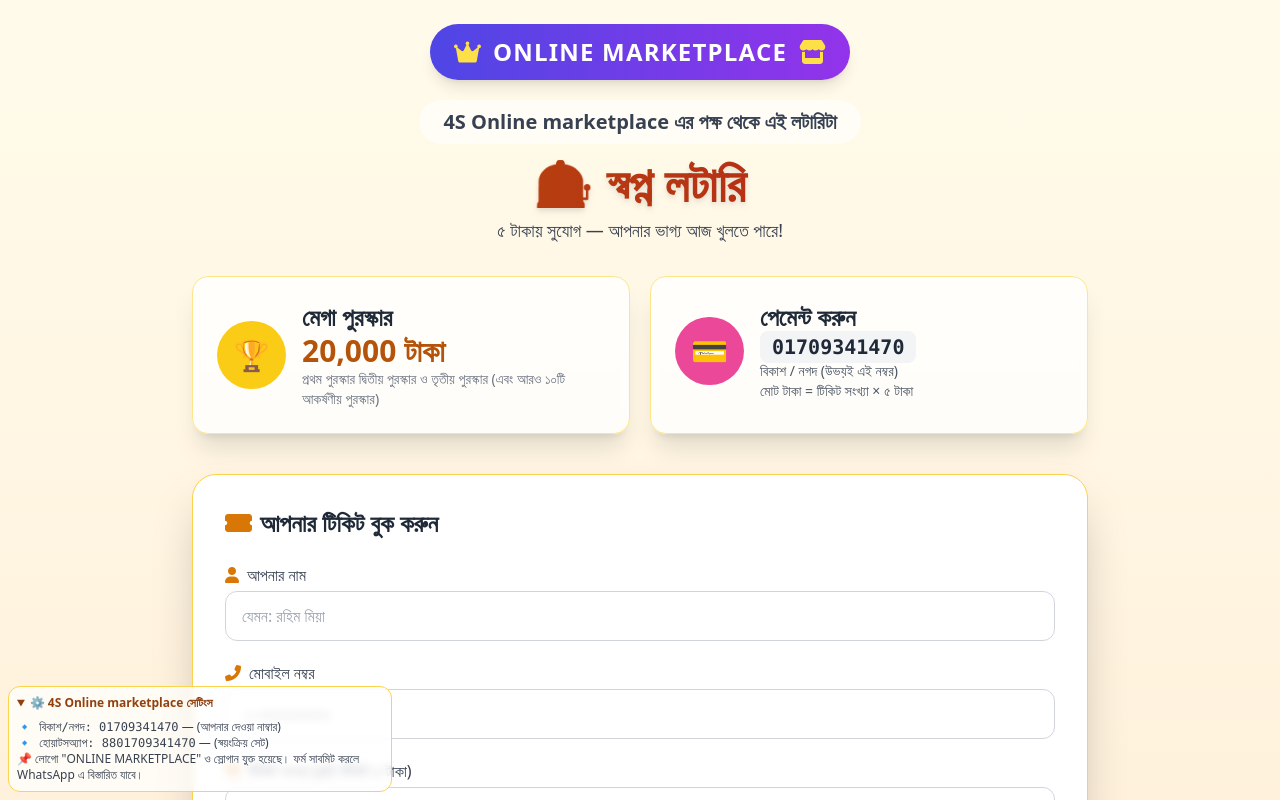
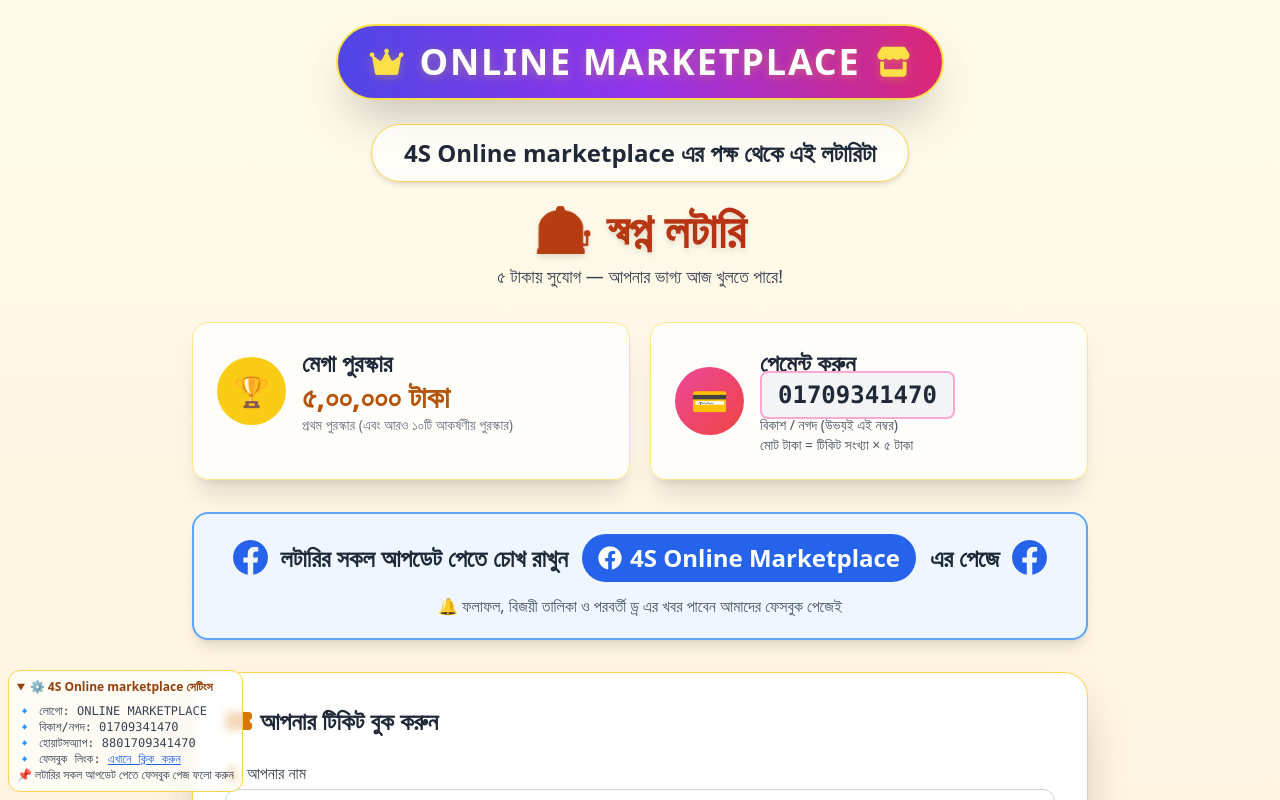
Before and after one commit to namealaddin170-dot/dream-lottery, a plain HTML site: page index.html in a window 1280 px wide. Both pictures are taken after a click on the heading "⚙️ 4S Online marketplace সেটিংস". Shown: the top 800 px of the page. Drawn offline with nearby package versions, Linux system fonts and the light colour scheme.

Commit message:
Update index.html

```diff
--- a/index.html
+++ b/index.html
@@ -12,6 +12,9 @@
     .card-hover { transition: all 0.2s ease; }
     .card-hover:hover { transform: translateY(-3px); box-shadow: 0 20px 25px -5px rgba(0,0,0,0.1), 0 10px 10px -5px rgba(0,0,0,0.02); }
     .tracking-id { font-family: 'Courier New', monospace; letter-spacing: 1px; }
+    .logo-glow {
+      text-shadow: 0 2px 10px rgba(255,215,0,0.3);
+    }
   </style>
 </head>
 <body class="bg-gradient-to-b from-amber-50 to-orange-100 min-h-screen flex items-start justify-center p-4 md:p-6">
@@ -21,55 +24,71 @@
 
     <!-- header with logo and slogan -->
     <div class="text-center mb-8">
-      <!-- logo display -->
-      <div class="flex justify-center mb-3">
-        <div class="bg-gradient-to-r from-indigo-600 to-purple-600 text-white font-bold py-3 px-6 rounded-full inline-flex items-center gap-3 shadow-lg">
-          <i class="fas fa-crown text-yellow-300 text-2xl"></i>
-          <span class="text-2xl tracking-wider">ONLINE MARKETPLACE</span>
-          <i class="fas fa-store text-yellow-300 text-2xl"></i>
+      <!-- logo display - more prominent now -->
+      <div class="flex justify-center mb-4">
+        <div class="bg-gradient-to-r from-indigo-600 via-purple-600 to-pink-600 text-white font-black py-4 px-8 rounded-full inline-flex items-center gap-4 shadow-2xl border-2 border-yellow-300 logo-glow">
+          <i class="fas fa-crown text-yellow-300 text-3xl"></i>
+          <span class="text-3xl md:text-4xl tracking-wider">ONLINE MARKETPLACE</span>
+          <i class="fas fa-store text-yellow-300 text-3xl"></i>
         </div>
       </div>
-      <!-- slogan -->
-      <p class="text-xl text-gray-700 font-semibold mt-2 bg-white/60 inline-block px-6 py-2 rounded-full backdrop-blur-sm">
+      <!-- slogan with 4S -->
+      <p class="text-xl md:text-2xl text-gray-800 font-bold mt-2 bg-white/70 inline-block px-8 py-3 rounded-full backdrop-blur-sm shadow-md border border-amber-300">
         4S Online marketplace এর পক্ষ থেকে এই লটারিটা
       </p>
-      <h1 class="text-4xl md:text-5xl font-black text-transparent bg-clip-text bg-gradient-to-r from-amber-700 to-red-700 drop-shadow-md mt-4">
+      <h1 class="text-4xl md:text-5xl font-black text-transparent bg-clip-text bg-gradient-to-r from-amber-700 to-red-700 drop-shadow-md mt-6">
         🎰 স্বপ্ন লটারি
       </h1>
       <p class="text-gray-700 text-lg mt-2">৫ টাকায় সুযোগ — আপনার ভাগ্য আজ খুলতে পারে!</p>
     </div>
 
     <!-- prize & payment info cards -->
-    <div class="grid md:grid-cols-2 gap-5 mb-10">
+    <div class="grid md:grid-cols-2 gap-5 mb-8">
       <!-- prize card -->
       <div class="bg-white/80 backdrop-blur-sm rounded-2xl shadow-xl p-6 border border-amber-200 card-hover">
         <div class="flex items-center gap-4">
           <div class="bg-yellow-400 rounded-full p-4 text-3xl">🏆</div>
           <div>
             <h2 class="text-2xl font-bold text-gray-800">মেগা পুরস্কার</h2>
-            <p class="text-3xl font-extrabold text-amber-700">20,000 টাকা</p>
-            <p class="text-sm text-gray-500">প্রথম পুরস্কার দ্বিতীয় পুরস্কার ও তৃতীয় পুরস্কার (এবং আরও ১০টি আকর্ষণীয় পুরস্কার)</p>
+            <p class="text-3xl font-extrabold text-amber-700">৫,০০,০০০ টাকা</p>
+            <p class="text-sm text-gray-500">প্রথম পুরস্কার (এবং আরও ১০টি আকর্ষণীয় পুরস্কার)</p>
           </div>
         </div>
       </div>
-      <!-- Payment info card (bkash + nagad) - number updated via JS -->
+      <!-- Payment info card (bkash + nagad) -->
       <div class="bg-white/80 backdrop-blur-sm rounded-2xl shadow-xl p-6 border border-amber-200 card-hover">
         <div class="flex items-center gap-4">
-          <div class="bg-pink-500 rounded-full p-4 text-3xl text-white">💳</div>
+          <div class="bg-gradient-to-br from-pink-500 to-red-500 rounded-full p-4 text-3xl text-white">💳</div>
           <div>
             <h2 class="text-2xl font-bold text-gray-800">পেমেন্ট করুন</h2>
-            <p class="text-xl font-mono font-semibold text-gray-800">
-              <span class="bg-gray-100 px-3 py-1 rounded-lg" id="bkashDisplay">01709341470</span>
+            <p class="text-2xl font-mono font-semibold text-gray-800">
+              <span class="bg-gray-100 px-4 py-2 rounded-lg border-2 border-pink-300" id="bkashDisplay">01709341470</span>
             </p>
-            <p class="text-sm text-gray-600">বিকাশ / নগদ (উভয়ই এই নম্বর)</p>
+            <p class="text-sm text-gray-600 mt-1">বিকাশ / নগদ (উভয়ই এই নম্বর)</p>
             <p class="text-sm text-gray-600">মোট টাকা = টিকিট সংখ্যা × ৫ টাকা</p>
           </div>
         </div>
       </div>
     </div>
 
+    <!-- Facebook update notice with link -->
+    <div class="bg-blue-50 border-2 border-blue-400 rounded-2xl p-5 mb-8 text-center shadow-lg">
+      <div class="flex items-center justify-center gap-3 flex-wrap">
+        <i class="fab fa-facebook text-blue-600 text-4xl"></i>
+        <p class="text-xl md:text-2xl font-bold text-gray-800">
+          লটারির সকল আপডেট পেতে চোখ রাখুন
+          <a href="https://www.facebook.com/share/1GzYqgH9yP/" target="_blank" class="bg-blue-600 text-white px-4 py-2 rounded-full mx-2 hover:bg-blue-700 transition inline-flex items-center gap-2">
+            <i class="fab fa-facebook"></i> 4S Online Marketplace
+          </a>
+          এর পেজে
+        </p>
+        <i class="fab fa-facebook text-blue-600 text-4xl"></i>
+      </div>
+      <p class="text-md text-gray-600 mt-3">🔔 ফলাফল, বিজয়ী তালিকা ও পরবর্তী ড্র এর খবর পাবেন আমাদের ফেসবুক পেজেই</p>
+    </div>
+
     <!-- main booking form card -->
-    <div class="bg-white rounded-3xl shadow-2xl p-6 md:p-8 border border-amber-300 mb-10 card-hover">
+    <div class="bg-white rounded-3xl shadow-2xl p-6 md:p-8 border border-amber-300 mb-8 card-hover">
       <h3 class="text-2xl font-bold text-gray-800 mb-6 flex items-center gap-2"><i class="fas fa-ticket-alt text-amber-600"></i> আপনার টিকিট বুক করুন</h3>
 
       <!-- form starts -->
@@ -128,19 +147,37 @@
       </div>
     </div>
 
-    <!-- footer / note with 4S credit -->
+    <!-- Facebook page link and update reminder (footer) with working link -->
+    <div class="bg-gradient-to-r from-indigo-100 via-purple-100 to-pink-100 rounded-2xl p-5 mb-6 text-center border border-indigo-300 shadow-md">
+      <div class="flex flex-col items-center gap-2">
+        <div class="flex items-center gap-2 text-2xl">
+          <i class="fab fa-facebook text-indigo-600"></i>
+          <span class="font-bold text-indigo-800">4S Online Marketplace</span>
+          <i class="fab fa-facebook text-indigo-600"></i>
+        </div>
+        <p class="text-lg font-medium text-gray-700">
+          লটারির সকল আপডেট পেতে চোখ রাখুন 4S Online Marketplace এর পেজে ফেসবুক
+        </p>
+        <a href="https://www.facebook.com/share/1GzYqgH9yP/" target="_blank" class="bg-indigo-600 hover:bg-indigo-700 text-white px-6 py-2 rounded-full inline-flex items-center gap-2 transition shadow-md">
+          <i class="fab fa-facebook"></i> ফেসবুক পেজে যান
+        </a>
+        <p class="text-sm text-gray-500 mt-1">(ফলাফল, বিজয়ী তালিকা, পরবর্তী ড্র)</p>
+      </div>
+    </div>
+
+    <!-- footer with contact info -->
     <div class="text-center text-sm text-gray-600">
       <p>⚠️ ৪এস অনলাইন মার্কেটপ্লেস এর পক্ষ থেকে এই লটারি আয়োজন — নির্ধারিত নম্বরে টাকা পাঠানোর পর ফর্ম পূরণ করুন।</p>
       <p class="mt-1">📱 হোয়াটসঅ্যাপ নোটিফিকেশন সক্রিয় • বিকাশ/নগদ: 01709341470</p>
     </div>
   </div>
 
-  <!-- ========== একমাত্র স্ক্রিপ্ট ========== -->
+  <!-- ========== স্ক্রিপ্ট (আপনার নাম্বারগুলো এখানে) ========== -->
   <script>
     (function() {
       // ১. এখানে আপনার নাম্বারগুলো দিন (শুধু এই অংশটুকু পরিবর্তন করুন)
       const USER_BKASH_NAGAD_NUMBER = "01709341470";   // <-- আপনার বিকাশ/নগদ নম্বর
-      const MY_WHATSAPP_NUMBER = "8801709341470";      // <-- আপনার হোয়াটসঅ্যাপ নম্বর (880 দিয়ে শুরু, 017... এর জন্য 88017...)
+      const MY_WHATSAPP_NUMBER = "8801709341470";      // <-- আপনার হোয়াটসঅ্যাপ নম্বর (880 দিয়ে শুরু)
 
       // ডোম এলিমেন্ট সংগ্রহ
       const form = document.getElementById('lotteryForm');
@@ -165,7 +202,7 @@
         totalSpan.textContent = qty * 5;
       });
 
-      // ট্র্যাকিং আইডি জেনারেট করা (TR-xxxxxx)
+      // ট্র্যাকিং আইডি জেনারেট করা
       function generateId() {
         return 'TR-' + Math.random().toString(36).substr(2, 8).toUpperCase();
       }
@@ -174,16 +211,13 @@
       form.addEventListener('submit', function(e) {
         e.preventDefault();
 
-        // ফর্মের মান সংগ্রহ
         const name = nameInput.value.trim();
         const mobile = mobileInput.value.trim();
         const qty = parseInt(quantityInput.value) || 1;
         const txnId = txnIdInput.value.trim();
-
-        // মোট টাকা
         const totalAmount = qty * 5;
 
-        // মৌলিক যাচাই
+        // যাচাই
         if (!name || !mobile || !txnId) {
           alert('দয়া করে সকল ঘর পূরণ করুন');
           return;
@@ -193,19 +227,16 @@
           return;
         }
 
-        // ট্র্যাকিং আইডি জেনারেট
         const trackingId = generateId();
 
-        // ইউজারকে ট্র্যাকিং আইডি দেখানো
         trackingSpan.innerText = trackingId;
         pendingMsgSpan.innerText = 'আপনার বুকিং জমা হয়েছে (pending)';
         resultBox.classList.remove('hidden');
 
-        // বাটন নিষ্ক্রিয় (যাতে বারবার ক্লিক না করে)
         submitBtn.disabled = true;
         submitBtn.innerHTML = `<i class="fas fa-spinner fa-spin"></i> হোয়াটসঅ্যাপ খোলা হচ্ছে...`;
 
-        // হোয়াটসঅ্যাপ মেসেজ তৈরি (4S Online marketplace উল্লেখসহ)
+        // হোয়াটসঅ্যাপ মেসেজ (ফেসবুক পেজের লিংক সহ)
         const message = `🎰 *4S Online Marketplace - লটারি বুকিং*%0a%0a` +
                         `👤 *নাম:* ${name}%0a` +
                         `📱 *মোবাইল:* ${mobile}%0a` +
@@ -214,23 +245,17 @@
                         `🆔 *ট্র্যাকিং ID:* ${trackingId}%0a` +
                         `💰 *মোট টাকা:* ${totalAmount} টাকা%0a%0a` +
                         `_পেমেন্ট নম্বর (বিকাশ/নগদ):_ ${USER_BKASH_NAGAD_NUMBER}%0a` +
-                        `_4S Online marketplace এর পক্ষ থেকে এই লটারি_`;
+                        `_4S Online marketplace এর পক্ষ থেকে এই লটারি_%0a%0a` +
+                        `📢 *লটারির সকল আপডেট পেতে চোখ রাখুন 4S Online Marketplace এর পেজে ফেসবুক*%0a` +
+                        `🔗 https://www.facebook.com/share/1GzYqgH9yP/`;
 
-        // হোয়াটসঅ্যাপ লিঙ্ক তৈরি (আপনার নম্বরে মেসেজ যাবে)
         const whatsappUrl = `https://wa.me/${MY_WHATSAPP_NUMBER}?text=${message}`;
 
-        // ১.৮ সেকেন্ড পর হোয়াটসঅ্যাপে নিয়ে যাওয়া
         setTimeout(() => {
           window.open(whatsappUrl, '_blank');
-
-          // বাটন পুনরায় সক্রিয়
           submitBtn.disabled = false;
           submitBtn.innerHTML = `<i class="fab fa-whatsapp"></i> সাবমিট ও হোয়াটসঅ্যাপ নোটিফিকেশন`;
-
-          // ঐচ্ছিক: ফর্ম রিসেট (নিচের লাইন খুলে দিতে পারেন)
-          // form.reset(); totalSpan.textContent = '৫';
         }, 1800);
-
       });
     })();
   </script>
@@ -240,11 +265,13 @@
     <details>
       <summary class="font-bold text-amber-800 cursor-pointer">⚙️ 4S Online marketplace সেটিংস</summary>
       <div class="mt-2 text-gray-700">
-        <p><span class="font-mono">🔹 বিকাশ/নগদ: 01709341470</span> — (আপনার দেওয়া নাম্বার)</p>
-        <p><span class="font-mono">🔹 হোয়াটসঅ্যাপ: 8801709341470</span> — (স্বয়ংক্রিয় সেট)</p>
-        <p>📌 লোগো "ONLINE MARKETPLACE" ও স্লোগান যুক্ত হয়েছে। ফর্ম সাবমিট করলে WhatsApp এ বিস্তারিত যাবে।</p>
+        <p><span class="font-mono">🔹 লোগো: ONLINE MARKETPLACE</span></p>
+        <p><span class="font-mono">🔹 বিকাশ/নগদ: 01709341470</span></p>
+        <p><span class="font-mono">🔹 হোয়াটসঅ্যাপ: 8801709341470</span></p>
+        <p><span class="font-mono">🔹 ফেসবুক লিংক: <a href="https://www.facebook.com/share/1GzYqgH9yP/" target="_blank" class="text-blue-600 underline">এখানে ক্লিক করুন</a></span></p>
+        <p>📌 লটারির সকল আপডেট পেতে ফেসবুক পেজ ফলো করুন</p>
       </div>
     </details>
   </div>
 </body>
-  </html>
+        </html>
```
